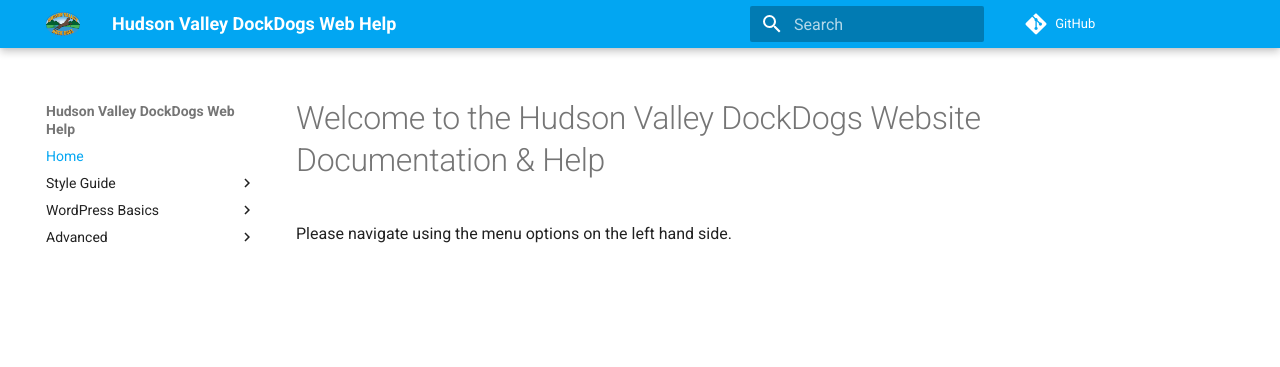
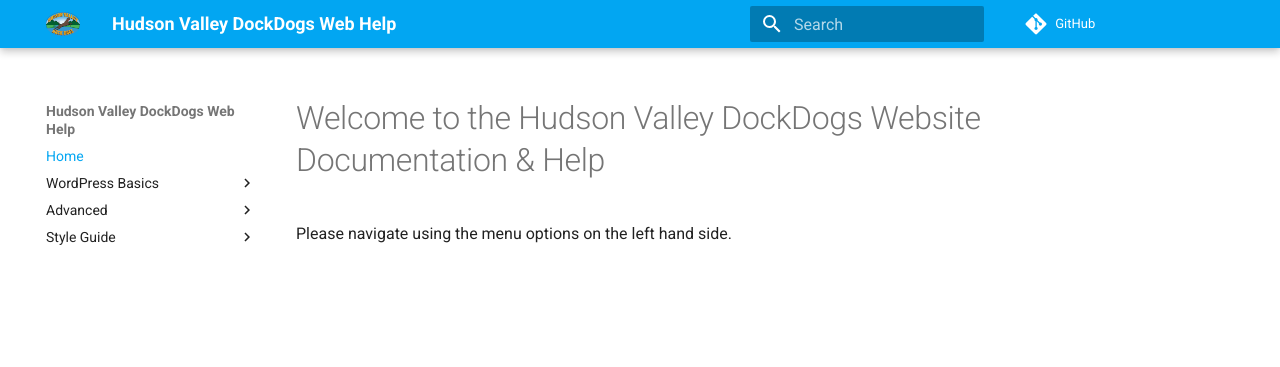
Before and after one commit to brianjking/hudsonvalleyhelp, an MkDocs documentation site: the page built from docs/index.md, in a window 1280 px wide. Shown: the top 367 px of the page. Built offline with MkDocs 1.6.1 and Material for MkDocs 9.7.7, drawn with Linux system fonts in a browser that asks for light colours; comment, search, counter and statistics services are not loaded; old or Windows-style settings are respelled for this version of MkDocs; some of the changed lines change nothing that is shown.

Commit message:
Let's move the TOC around

```diff
--- a/mkdocs.yml
+++ b/mkdocs.yml
@@ -6,9 +6,6 @@
 site_url: http://help.hudsonvalleydockdogs.com
 pages:
 - Home: index.md
-- Style Guide:
-    - Color Scheme: style-guide/color-scheme.md
-    - Typefaces: style-guide/typefaces.md
 - WordPress Basics:
     - Getting Started: wordpress-basics/basics.md
     - Working with Posts: wordpress-basics/posts.md
@@ -17,6 +14,9 @@
 - Advanced:
     - Working with Divi: advanced/divi.md
     - Working with Events: advanced/events.md
+- Style Guide:
+    - Color Scheme: style-guide/color-scheme.md
+    - Typefaces: style-guide/typefaces.md
 theme: material
 markdown_extensions:
     - toc:
```
